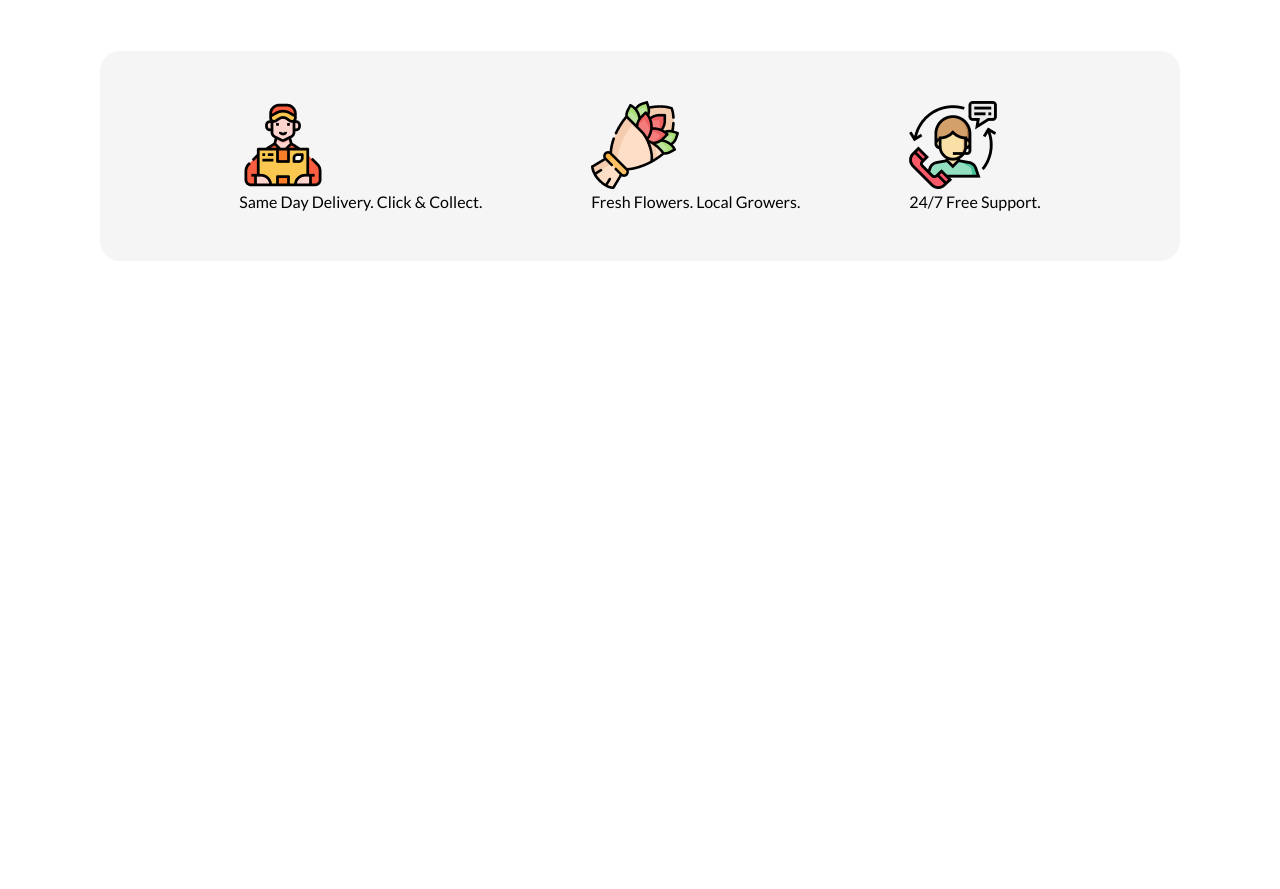
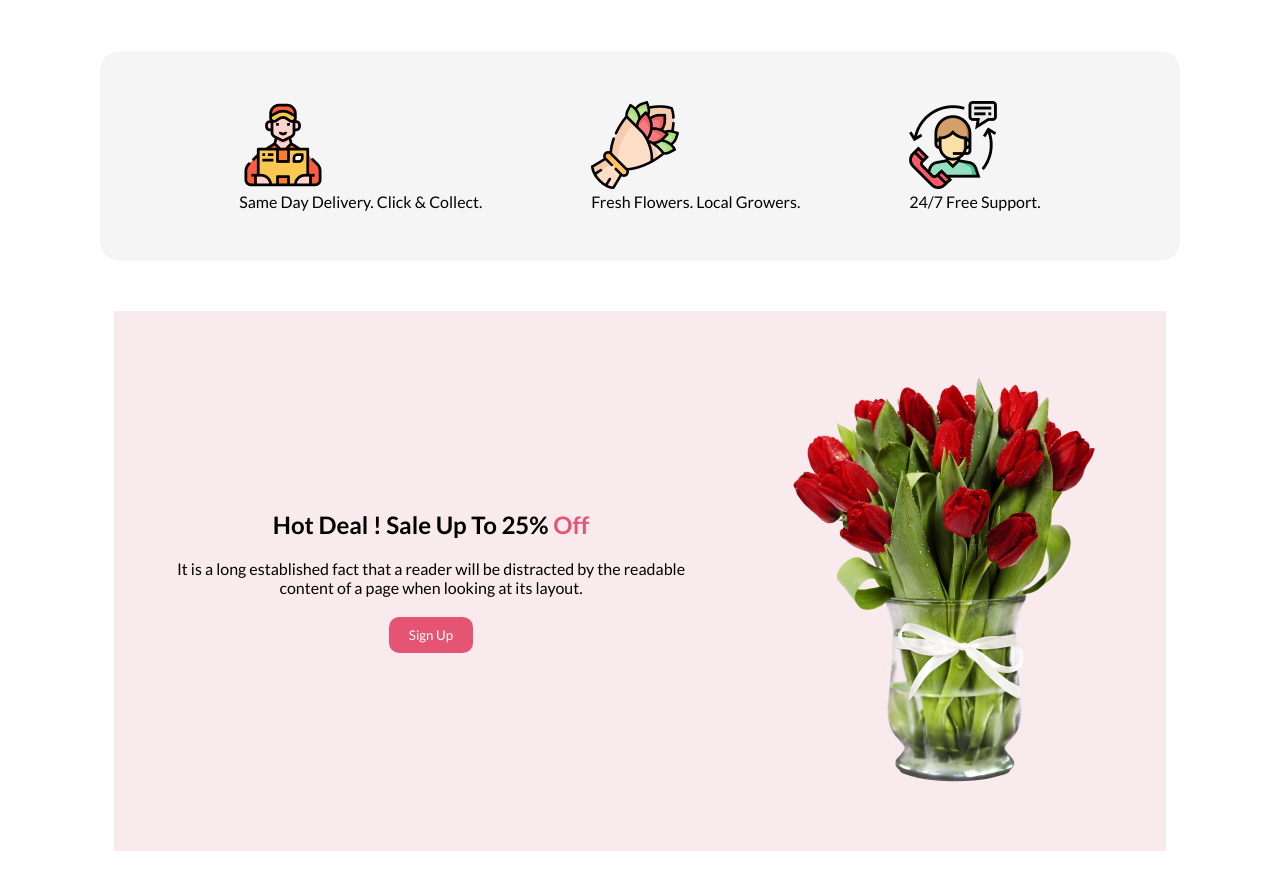
Before and after one commit to Shaikat0079/responsive-flower-shop, a plain HTML site: page index.html in a window 1280 px wide. Shown: the part 1054-1943 px from the top of the page. Before the commit the page ends 1354 px from the top, so only its background shows below. Drawn offline with Linux system fonts and the light colour scheme.

Commit message:
Deal section added

```diff
--- a/index.html
+++ b/index.html
@@ -53,22 +53,29 @@
       <section class="support">
         <article class="support-container">
           <div class="support-details">
-                <img src="./assets/Group 57.png" alt="">
+            <img src="./assets/Group 57.png" alt="" />
             <p>Same Day Delivery. Click & Collect.</p>
           </div>
           <div class="support-details">
-                <img src="./assets/Group 58.png" alt="">
+            <img src="./assets/Group 58.png" alt="" />
             <p>Fresh Flowers. Local Growers.</p>
           </div>
           <div class="support-details">
-                <img src="./assets/Group 59.png" alt="">
+            <img src="./assets/Group 59.png" alt="" />
             <p>24/7 Free Support.</p>
           </div>
         </article>
       </section>
       <section class="deal">
-        <div class="deal-details"></div>
-        <img src="" alt="">
+        <div class="deal-details">
+          <h1>Hot Deal ! Sale Up To 25% <span>Off</span></h1>
+          <p>
+            It is a long established fact that a reader will be distracted by
+            the readable content of a page when looking at its layout.
+          </p>
+          <button>Sign Up</button>
+        </div>
+        <img src="./assets/pngwing 8.png" alt="" />
       </section>
     </main>
     <footer></footer>
--- a/styles/style.css
+++ b/styles/style.css
@@ -4,7 +4,9 @@
   margin: 0;
   padding: 0;
 }
-
+span{
+    color: #e55473;
+}
 .lato-regular {
   font-family: "Lato", serif;
   font-weight: 400;
@@ -27,7 +29,7 @@ header p {
   margin: 20px 0;
 }
 
-header button {
+header button,.deal-details button {
   background-color: #e55473;
   padding: 10px 20px;
   color: white;
@@ -95,6 +97,24 @@ header button {
   gap: 20px;
   justify-content: space-evenly;
 }
+
+.deal{
+    display: flex;
+    background-color:  #c9566f20;
+    padding: 60px;
+    align-items: center;
+    justify-content: space-evenly;
+    margin: 50px;
+    gap: 100px;
+}
+.deal-details{
+    display: flex;
+    flex-direction: column;
+    align-items: center;
+    text-align: center;
+    gap: 20px;
+}
+
 /*  */
 
 @media screen and (max-width: 576px) {
@@ -130,4 +150,10 @@ header button {
     flex-direction: column;
     align-items: center;
   }
+  .deal{
+    flex-direction: column;
+  }
+  .deal img{
+    height: 240px;
+  }
 }
```
Lines whose indentation alone changed are shown as unchanged.
